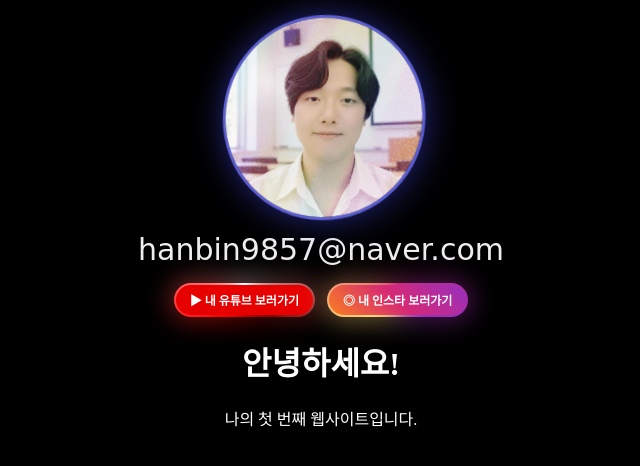
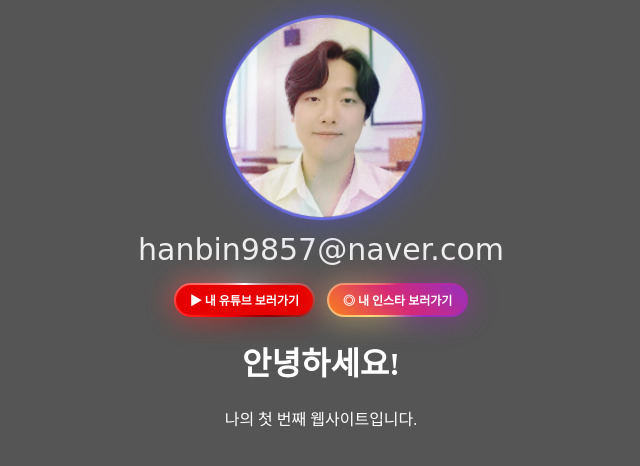
Before and after one commit to yoo9857/my-first-home, a plain HTML site: page index.html in a window 1280 px wide. Shown: the whole page, without its empty margins (319-959 px from the left). Drawn offline with Linux system fonts and the light colour scheme; a web font is replaced by a local one.

Commit message:
배경색을 회색(#555)으로 변경
Co-Authored-By: Claude Opus 5.5 <noreply@anthropic.com>

```diff
--- a/index.html
+++ b/index.html
@@ -18,7 +18,7 @@
       }
 
       body {
-        background-color: black; /* 배경색: 검은색 */
+        background-color: #555; /* 배경색: 회색 (흰 글씨가 잘 보이는 진한 회색) */
         color: white; /* 검은 배경에서 잘 보이게 글자는 흰색 */
         text-align: center; /* 글자와 사진을 가운데 정렬 */
       }
```
